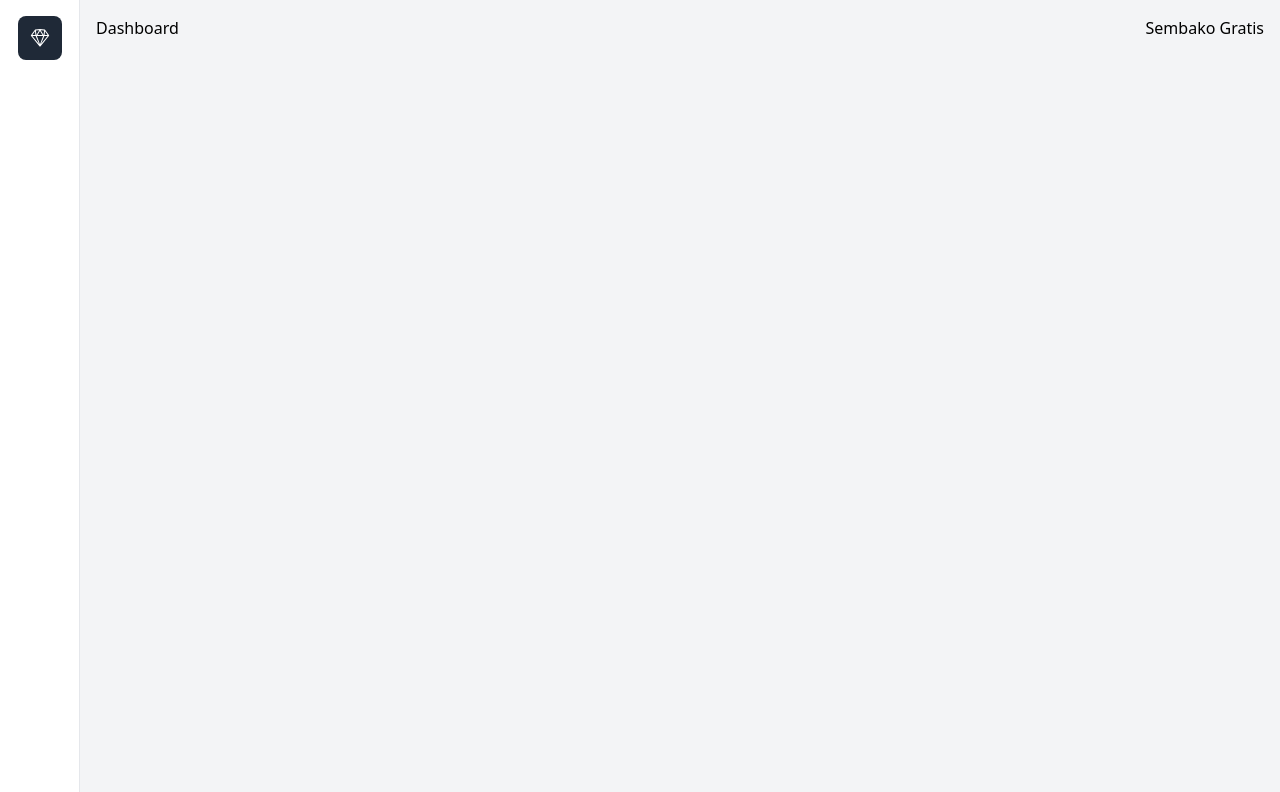
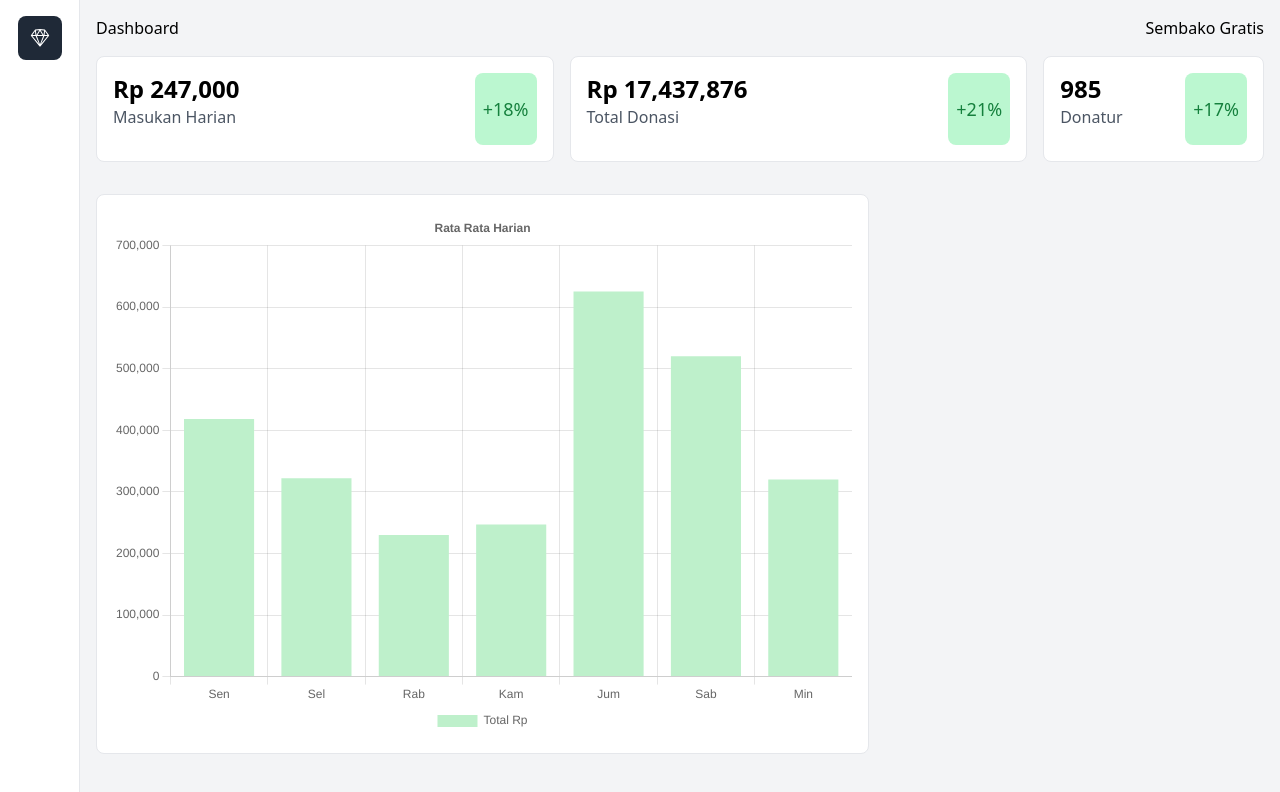
Before and after one commit to FavianIbra/DonateWeb-DesignThinking, a Next.js app: page / in a window 1280 px wide. Shown: the top 792 px of the page. Built offline with nearby package versions, Linux system fonts and the light colour scheme.

Commit message:
add Card, GChart and rmve header

```diff
--- /dev/null
+++ b/components/CardData.jsx
@@ -0,0 +1,37 @@
+import React from 'react'
+
+const TopCards = () => {
+  return (
+    <div className='grid lg:grid-cols-5 gap-4 p-4'>
+        <div className='lg:col-span-2 col-span-1 bg-white flex justify-between w-full border p-4 rounded-lg'>
+            <div className='flex flex-col w-full pb-4'>
+                <p className='text-2xl font-bold'>Rp 247,000</p>
+                <p className='text-gray-600'>Masukan Harian</p>
+            </div>
+            <p className='bg-green-200 flex justify-center items-center p-2 rounded-lg'>
+                <span className='text-green-700 text-lg'>+18%</span>
+            </p>
+        </div>
+        <div className='lg:col-span-2 col-span-1 bg-white flex justify-between w-full border p-4 rounded-lg'>
+            <div className='flex flex-col w-full pb-4'>
+                <p className='text-2xl font-bold'>Rp 17,437,876</p>
+                <p className='text-gray-600'>Total Donasi</p>
+            </div>
+            <p className='bg-green-200 flex justify-center items-center p-2 rounded-lg'>
+                <span className='text-green-700 text-lg'>+21%</span>
+            </p>
+        </div>
+        <div className='bg-white flex justify-between w-full border p-4 rounded-lg'>
+            <div className='flex flex-col w-full pb-4'>
+                <p className='text-2xl font-bold'>985</p>
+                <p className='text-gray-600'>Donatur</p>
+            </div>
+            <p className='bg-green-200 flex justify-center items-center p-2 rounded-lg'>
+                <span className='text-green-700 text-lg'>+17%</span>
+            </p>
+        </div>
+    </div>
+  )
+}
+
+export default TopCards
--- /dev/null
+++ b/components/GrafikChart.jsx
@@ -0,0 +1,65 @@
+import React, { useState, useEffect } from 'react';
+import { Bar } from 'react-chartjs-2';
+import {
+  Chart as ChartJS,
+  CategoryScale,
+  LinearScale,
+  BarElement,
+  Title,
+  Tooltip,
+  Legend,
+} from 'chart.js';
+
+ChartJS.register(
+  CategoryScale,
+  LinearScale,
+  BarElement,
+  Title,
+  Tooltip,
+  Legend
+);
+
+const BarChart = () => {
+  const [chartData, setChartData] = useState({
+    datasets: [],
+  });
+
+  const [chartOptions, setChartOptions] = useState({});
+
+  useEffect(() => {
+    setChartData({
+        labels: ['Sen', 'Sel', 'Rab', 'Kam', 'Jum', 'Sab', 'Min'],
+        datasets: [
+            {
+                label: 'Total Rp',
+                data: [418000, 322000, 230000, 247000, 625000, 520000, 320000],
+                borderColor: 'rgb(190, 240, 203)',
+                backgroundColor: 'rgb(190, 240, 203)',
+              },
+        ]
+    })
+    setChartOptions({
+        plugins: {
+            legend: {
+                position: 'bottom',
+            },
+            title: {
+                display: true,
+                text: 'Rata Rata Harian'
+            }
+        },
+        maintainAspectRatio: false,
+        responsive: true
+    })
+  }, [])
+
+  return (
+    <>
+      <div className='w-full md:col-span-2 relative lg:h-[70vh] h-[50vh] m-auto p-4 border rounded-lg bg-white'>
+        <Bar data={chartData} options={chartOptions} />
+      </div>
+    </>
+  );
+};
+
+export default BarChart;
--- a/pages/index.js
+++ b/pages/index.js
@@ -1,5 +1,7 @@
 import Head from 'next/head';
-import Header from '../components/Header';
+import NavHead from '../components/NavHead';
+import GrafikChart from '../components/GrafikChart';
+import CardData from '../components/CardData';
 
 export default function Home() {
   return (
@@ -11,7 +13,11 @@ export default function Home() {
         <link rel='icon' href='/favicon.ico' />
       </Head>
       <main className='bg-gray-100 min-h-screen'>
-        <Header />
+        <NavHead />
+        <CardData />
+        <div className='p-4 grid md:grid-cols-3 grid-cols-1 gap-4'>
+          <GrafikChart />
+          </div>
       </main>
     </>
   );
```
Also changed, not shown: components/NavHead.jsx (renamed from components/Header.jsx).
